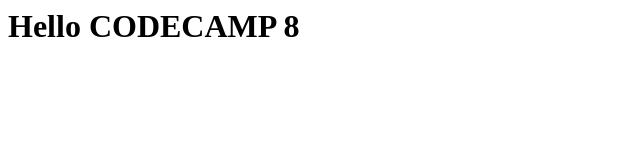
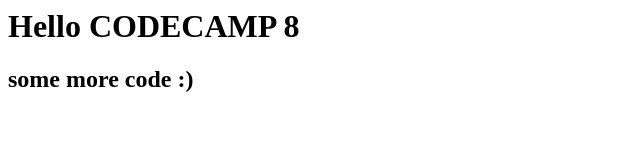
Before and after one commit to hasanbasori/learn-git-test, a plain HTML site: page index.html in a window 1280 px wide. Shown: the whole page, without its empty margins (0-640 px from the left). Drawn offline with Linux system fonts and the light colour scheme.

Commit message:
add some code

```diff
--- a/index.html
+++ b/index.html
@@ -1 +1,2 @@
 <h1>Hello CODECAMP 8 </h1>
+<h2>some more code :)</h2>
```
